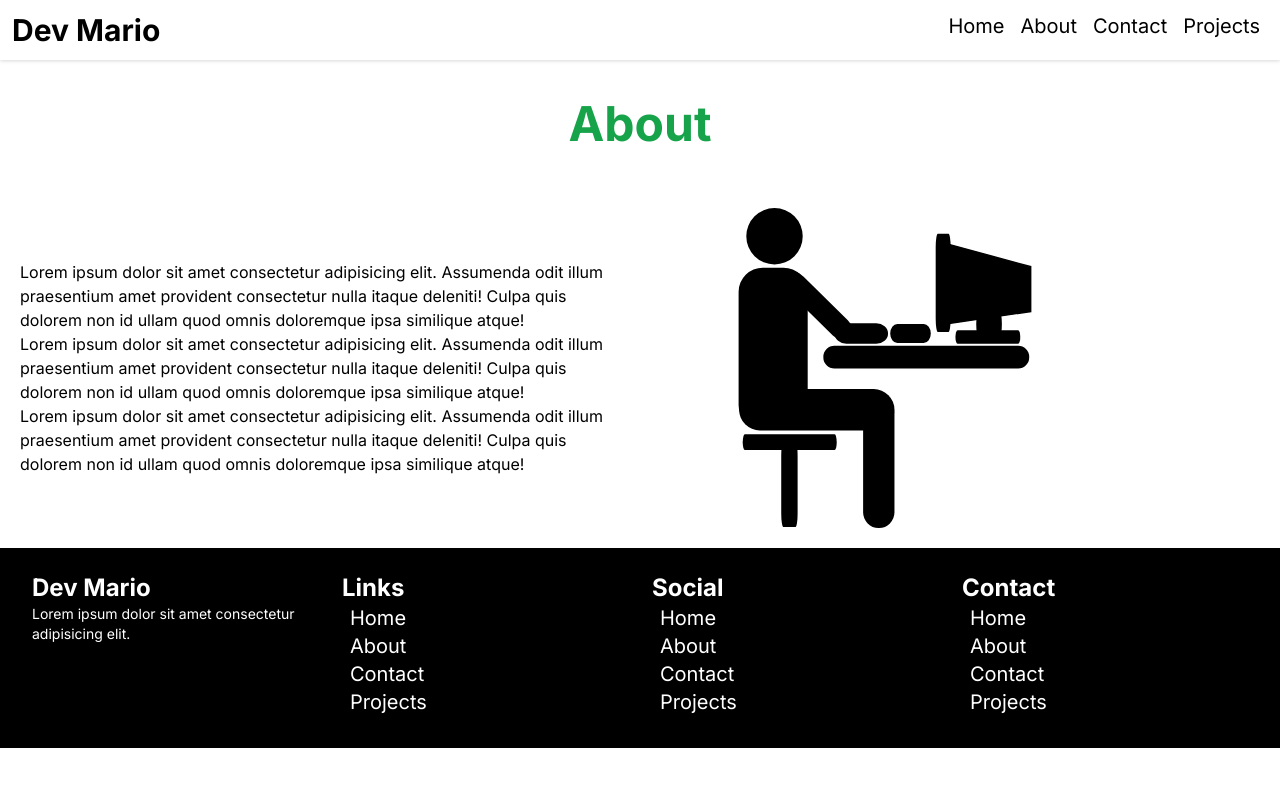
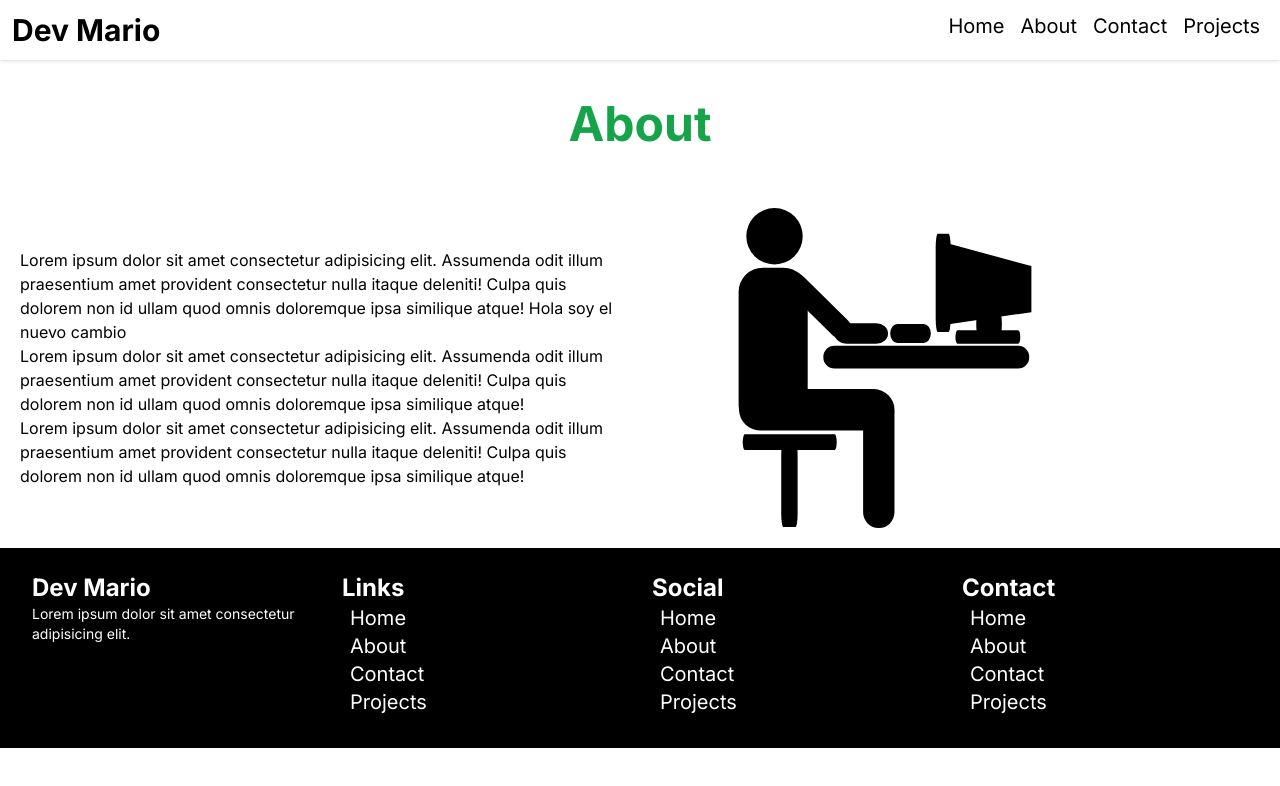
Before and after one commit to joskr2/demo-portafolio-nextjs, a Next.js app: page /about in a window 1280 px wide. Shown: the top 786 px of the page. Built offline with nearby package versions, Linux system fonts and the light colour scheme.

Commit message:
Hice un cambio en about

```diff
--- a/src/app/about/page.tsx
+++ b/src/app/about/page.tsx
@@ -8,6 +8,8 @@ const About = () => {
       <div className='flex flex-col flex-1 p-5'>
         <p className=''>
           Lorem ipsum dolor sit amet consectetur adipisicing elit. Assumenda odit illum praesentium amet provident consectetur nulla itaque deleniti! Culpa quis dolorem non id ullam quod omnis doloremque ipsa similique atque!
+
+          Hola soy el nuevo cambio
         </p>
         <p className=''>
           Lorem ipsum dolor sit amet consectetur adipisicing elit. Assumenda odit illum praesentium amet provident consectetur nulla itaque deleniti! Culpa quis dolorem non id ullam quod omnis doloremque ipsa similique atque!
```
